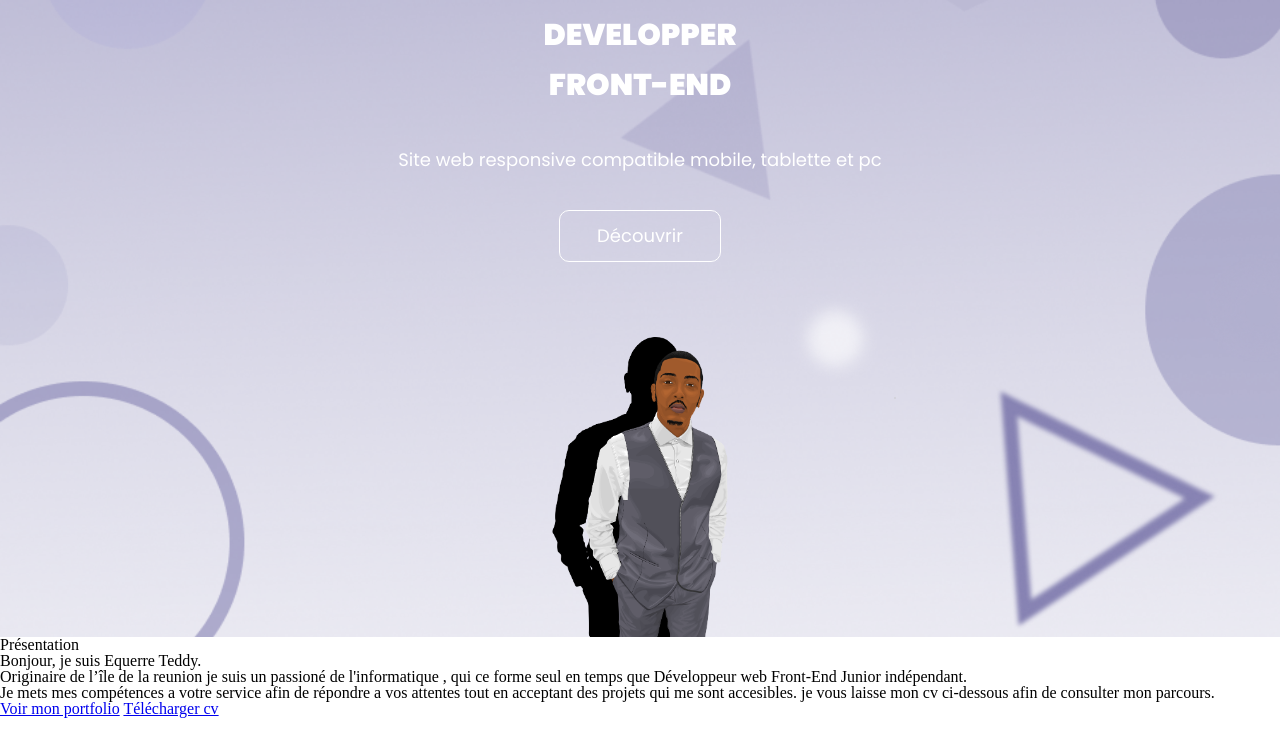
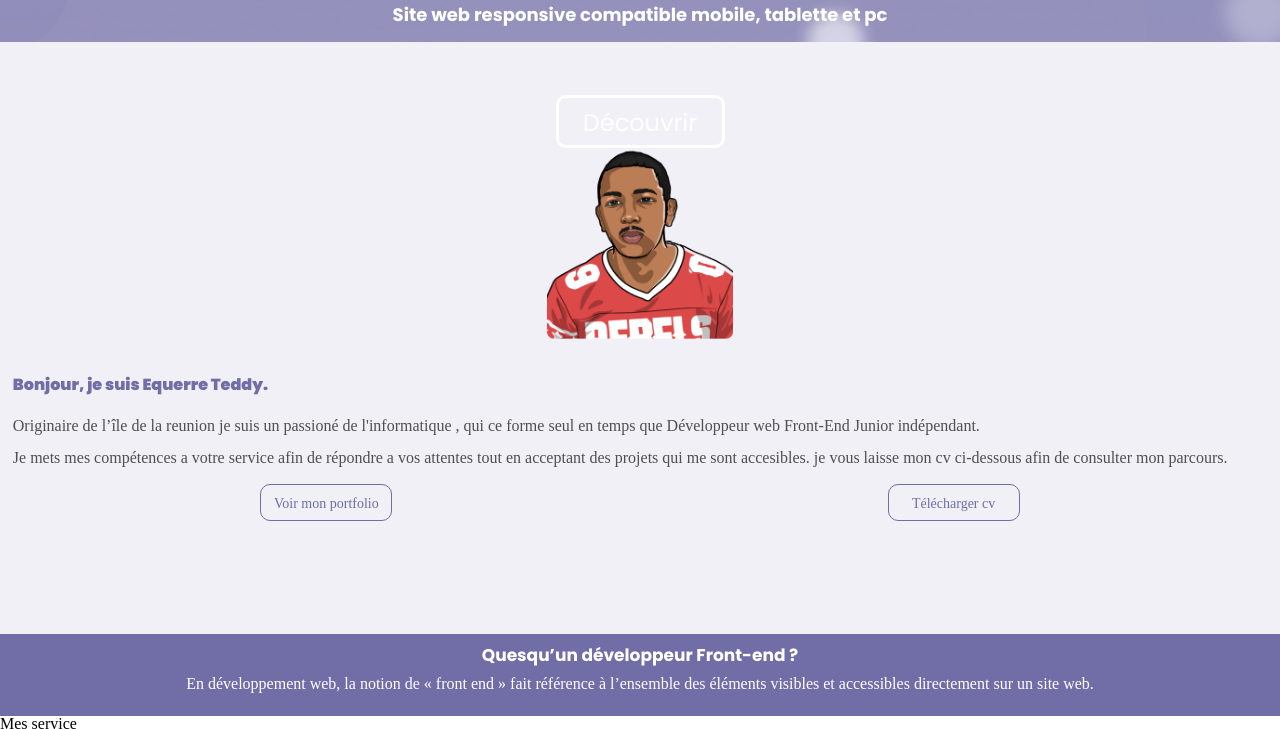
Before and after one commit to maakino/portfoliov2, a website: page index.html in a window 1280 px wide. Shown: the part 758-1487 px from the top of the page. Drawn offline with Linux system fonts and the light colour scheme; a web font is replaced by a local one.

Commit message:
modification du header et de la page home, presentation et développement de la pge def

```diff
--- a/index.html
+++ b/index.html
@@ -10,12 +10,10 @@
 </head>
 
 <body>
-
     <header class="header">
         <img id="burger"  class="header__burger" src="img/logo/chamburger-menu.svg" alt="">
         <div class="header__logo">
-            <img src="img/logo/logo.svg" alt="img-logo">
-            <p>Equerre Teddy</p>
+            <img src="img/logo/logo.svg" width="118px" height="128px" alt="img-logo">
         </div>
         <nav class="navbar ">
             <ul class="navbar__list">
@@ -35,6 +33,8 @@
                 <li class="navbar__separe" aria-hidden="true">
                 </li>
             </ul>
+
+
         </nav>
         <ul class="navbar__list__social">
             <li class="navbar__item">
@@ -76,10 +76,10 @@
             </div>
         </section>
         <!-- page  Présentation-->
-        <section>
-            <div>
+        <section class="presentation">
+            <div class="presentation__txt">
                 <h2>Présentation</h2>
-                <p>Bonjour, je suis Equerre Teddy.</p>
+                <p> Bonjour, je suis Equerre Teddy.</p>
 
                 <p>Originaire de l’île de la reunion je suis un passioné de l'informatique , qui ce forme seul en temps
                     que Développeur web Front-End Junior indépendant.</p>
@@ -87,19 +87,19 @@
                 <p>Je mets mes compétences a votre service afin de répondre a vos attentes tout en acceptant des projets
                     qui me sont accesibles. je vous laisse mon cv ci-dessous afin de consulter mon parcours.</p>
 
-                <div>
+                <div class=" presentation__btn">
                     <a href="#">Voir mon portfolio</a>
                     <a href="#">Télécharger cv</a>
                 </div>
             </div>
 
-            <img src="img/ilustration/teddy-presentation.png" alt="">
+            <img class="presentation__img" src="img/ilustration/teddy-presentation.png" alt="" width="186px" height="195px">
 
         </section>
 
         <!-- page 3 -->
 
-        <section>
+        <section class="def">
             <h2>Quesqu’un développeur Front-end ?</h2>
             <p>En développement web, la notion de « front end » fait référence à l’ensemble des éléments visibles et
                 accessibles directement sur un site web. </p>
--- a/src/scss/layout/header.scss
+++ b/src/scss/layout/header.scss
@@ -4,11 +4,11 @@
         flex-direction: row;
     }
     position: fixed;
-    background-color: #716da6d3;
+    background-image: url("../img/background/home.png");
     display: flex;
     flex-direction: column;
+
     width: 100vw;
-
 
     &__logo {
         display: none;
@@ -18,21 +18,22 @@
         text-align: center;
 
         img {
-            width: 49px;
-         margin: auto;
+            margin: auto;
         }
     }
-    &__burger{
+    &__burger {
         width: 49px;
-        margin-top: 10px;
+        margin-left: auto;
+        margin-right: 5px;
     }
 
-
-
-    &__menu-open{
+    &__menu-open {
         background-color: #716da6;
         height: 100vh;
-        .navbar, .navbar__list__social, .header__logo{
+        display: flex;
+        .navbar,
+        .navbar__list__social,
+        .header__logo {
             display: flex;
         }
     }
--- a/src/scss/layout/navbar.scss
+++ b/src/scss/layout/navbar.scss
@@ -2,17 +2,19 @@
     @include media(large) {
     }
     display: none;
-
     flex-direction: column;
-    margin: auto;
 
 
     &__list {
         display: flex;
         flex-direction: column;
         font-size: 24px;
+        font-family: "Poppins-Regular";
+        margin: auto;
+        margin-top: 20%;
     }
     &__item {
+        margin-bottom: 30px;
     }
     &__link {
         line-height: 60px;
@@ -24,4 +26,6 @@
     display: none;
     justify-content: space-around;
     height: 100px;
+    width: 80%;
+    margin: auto;
 }
--- /dev/null
+++ b/src/scss/page/def.scss
@@ -0,0 +1,17 @@
+.def{
+    background-color: #716DA6;
+    color: white;
+    text-align: center;
+    padding:1%;
+    max-height: 342px;
+
+    h2{
+        font-size: 17px;
+        font-family: "Poppins-Medium";
+    }
+    p{
+        font-family: "roboto-Regular";
+        font-size: 16px;
+        line-height: 40px;
+    }
+}
--- a/src/scss/page/home.scss
+++ b/src/scss/page/home.scss
@@ -1,10 +1,13 @@
 .home {
+    background-color: #716DA6;
     background-image: url("../img/background/home.png");
     background-size: cover;
     background-position: center;
+    height: 100vh;
     display: flex;
     flex-direction: column;
-    justify-content: flex-end;
+    justify-content: center;
+    align-items: center;
     color: white;
     text-align: center;
     padding: 60% 2% 0;
@@ -13,35 +16,35 @@
         margin-bottom: 50px;
         line-height: 50px;
         h1 {
-            font-size: 30px;
-            font-family: "Poppins-Black";
+            font-size: 36px;
+            font-family: "Poppins-Bold";
             margin-bottom: 25px;
-
         }
         p {
             font-size: 18px;
-            font-family: "Poppins-Regular";
+            font-family: "Poppins-Medium";
+            margin-bottom: 55px;
+            margin-top: 60px;
         }
     }
     &__btn {
         color: white;
         display: block;
-        font-size: 18px;
-        width: 162px;
+        font-size: 24px;
+        max-width: 169px;
+        max-height: 53px;
         margin: 25px auto;
-        border: 1px solid #ffffff;
+        border: 3px solid #ffffff;
         border-radius: 10px;
         text-decoration: none;
         font-family: "Poppins-Regular";
+        a{
 
+        }
     }
 
     //img
     &__right-content {
-        height: 300px;
-
-        img {
-            height: 100%;
-        }
+     display: none;
     }
 }
--- a/src/scss/page/presentation.scss
+++ b/src/scss/page/presentation.scss
@@ -0,0 +1,44 @@
+.presentation {
+    background-color: #f0f0f6;
+    display: flex;
+    flex-direction: column-reverse;
+    color: #4f4f50;
+    padding: 8% 1%;
+    line-height: 32px;
+    font-family: "roboto-regular";
+
+    &__txt {
+        h2 {
+            display: none;
+        }
+    }
+    &__txt > :nth-child(2) {
+        font-family: "Poppins-Black";
+        color: #716da6;
+        margin-bottom: 9px;
+    }
+    &__btn {
+        display: flex;
+        justify-content: space-around;
+
+        a {
+            text-align: center;
+            display: block;
+            width: 132px;
+            height: 37px;
+            color: #716da6;
+            font-size: 14px;
+            margin: 10px auto;
+            border: 1px solid #716da6;
+            border-radius: 10px;
+            text-decoration: none;
+            font-family: "roboto-Medium";
+            line-height: 38px;
+        }
+    }
+
+    &__img {
+        margin: auto;
+        margin-bottom: 30px;
+    }
+}
--- a/src/scss/style.scss
+++ b/src/scss/style.scss
@@ -11,3 +11,7 @@
 //page
 @import 'page/home';
 @import 'page/presentation';
+@import 'page/presentation';
+@import 'page/def';
+
+@import 'page/service';
--- a/src/scss/typo/font.scss
+++ b/src/scss/typo/font.scss
@@ -1,6 +1,10 @@
 @font-face {
-    font-family: "roboto";
+    font-family: "roboto-Medium";
     src: url(../font/Roboto-Medium);
+}
+@font-face {
+    font-family: "roboto-Regular";
+    src: url(../font/Roboto-Regular);
 }
 
 @font-face {
@@ -8,8 +12,13 @@
     src: url(../font/Poppins-Black.ttf);
 }
 @font-face {
+    font-family: "Poppins-Bold";
+    src: url(../font/Poppins-Bold.ttf);
+}
+
+@font-face {
     font-family: "Poppins-Medium";
-    src: url(../font/Poppins-Medium.ttf);
+    src: url(../font/Poppins-Bold.ttf);
 }
 
 @font-face {
```
Also changed, not shown: css/style.css, font/Poppins-Bold.ttf (added), font/Roboto-Regular.ttf (added), src/scss/page/service.scss (added), 1 other file.
